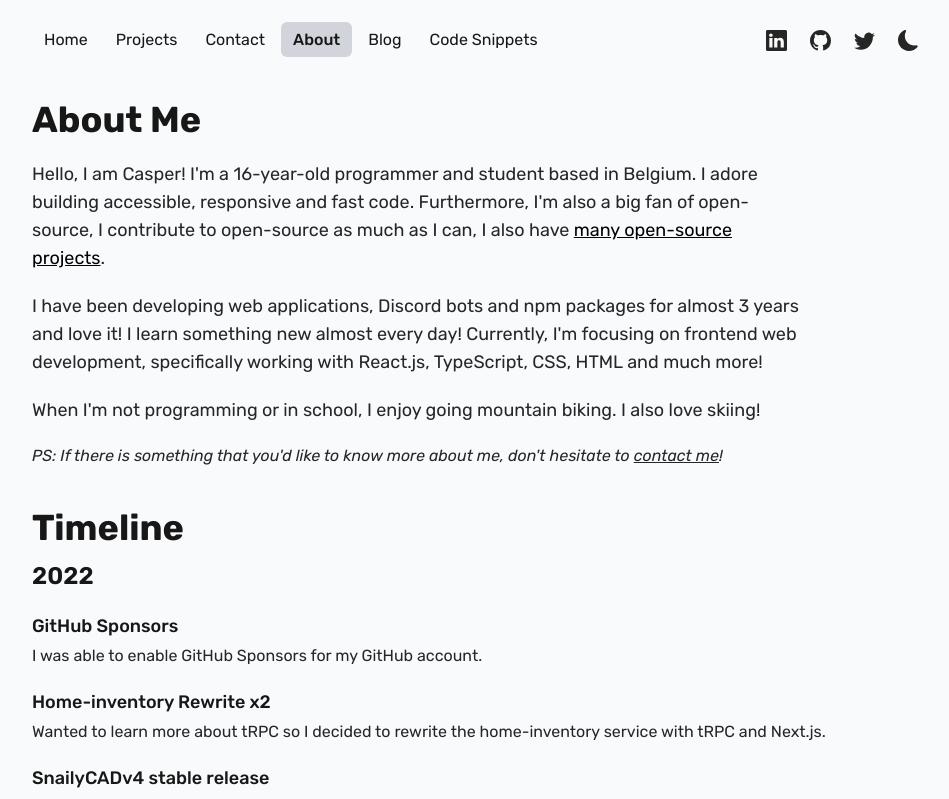
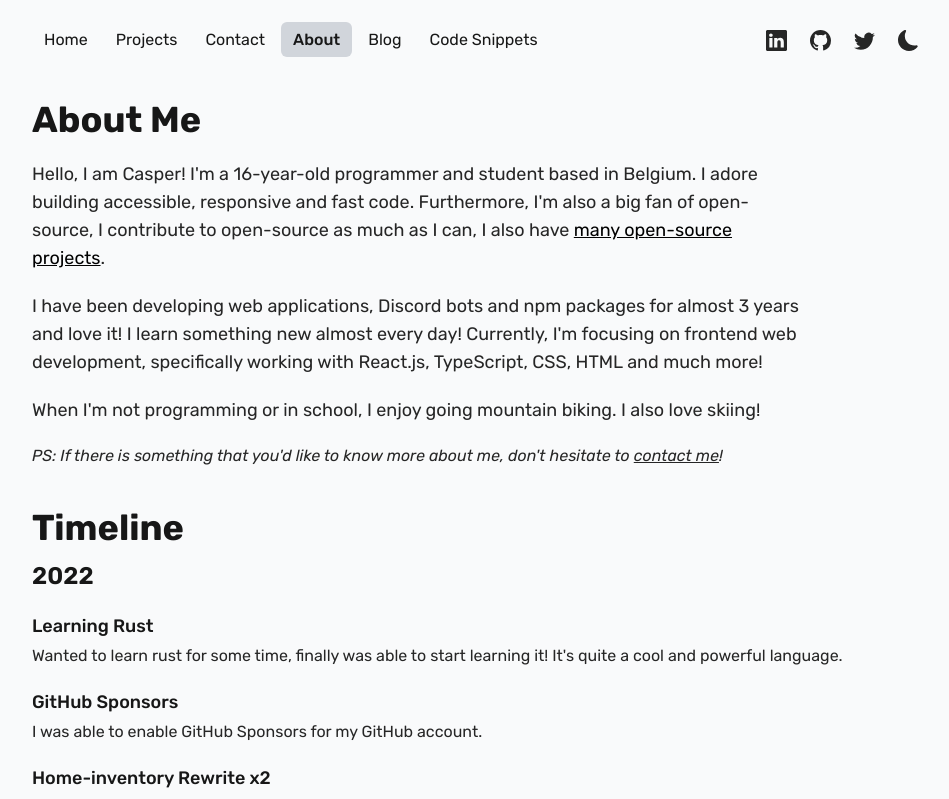
Before and after one commit to pzk3/casperiv.dev, a Next.js app: page /about in a window 1280 px wide. Shown: the top 799 px of the page, without its empty margins (160-1109 px from the left). Built offline with nearby package versions, Linux system fonts and the light colour scheme.

Commit message:
:tada: feat: add rust learning to timeline

```diff
--- a/src/data/timeline.ts
+++ b/src/data/timeline.ts
@@ -1,6 +1,12 @@
 import { TimelineItem } from "types/Timeline";
 
 export const timeline: TimelineItem[] = [
+  {
+    year: 2022,
+    title: "Learning Rust",
+    text: "Wanted to learn rust for some time, finally was able to start learning it! It's quite a cool and powerful language.",
+    date: "August 2022",
+  },
   {
     year: 2022,
     title: "GitHub Sponsors",
```
